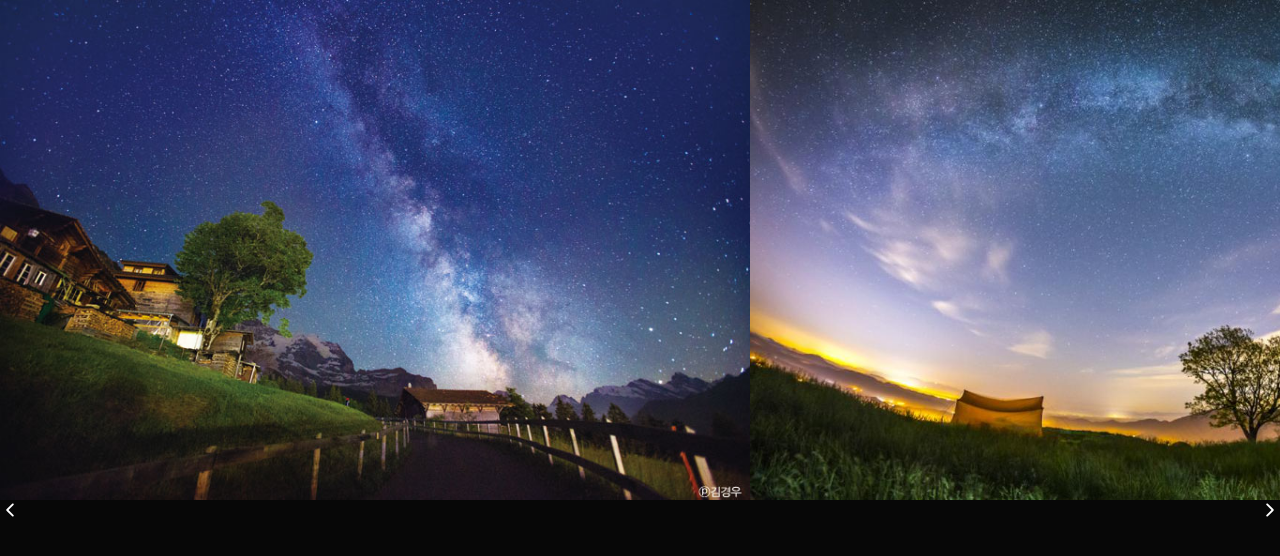
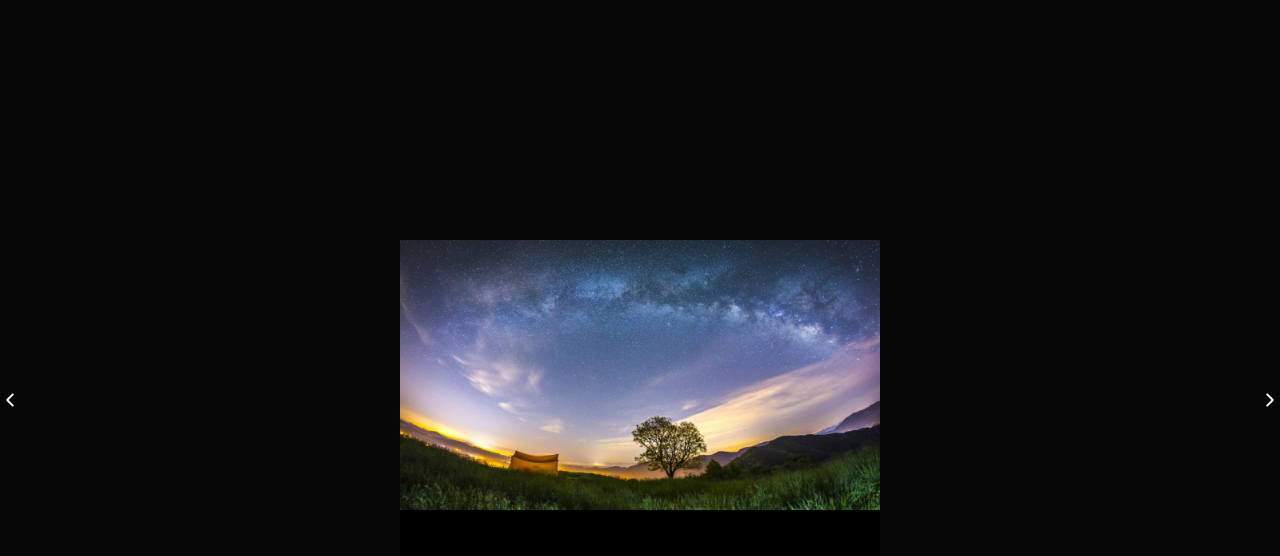
Before and after one commit to kimdongjang/scroll-test-web, a React (Create React App) app: page / in a window 1280 px wide. Shown: the top 556 px of the page. Built offline with nearby package versions, Linux system fonts and the light colour scheme.

Commit message:
image slider update

```diff
--- a/src/imageSlider/ImageSlider.jsx
+++ b/src/imageSlider/ImageSlider.jsx
@@ -10,8 +10,8 @@ const ImageSlider = ({ data }) => {
 
 
   const [style, setStyle] = useState({
-    height: '100%',
-    width: '100%',
+    transform: `translateX(-${currentImgIndex}00%)`,
+    transition: `all 0.4s ease-in-out`,
   });
 
 
@@ -30,23 +30,22 @@ const ImageSlider = ({ data }) => {
     })
 
   }
-  useEffect(() => {
-    if (currentImgIndex === 0) {
-      setCurrentImgIndex(imageList.length - 2);
-      setTimeout(function () {
-        setStyle({
-          transform: `translateX(-${imageList.length - 2}00%)`,
-          transition: '0ms',
-        });
-      }, 2000);
-    }
-
-  }, [])
+  // useEffect(() => {
+  //   if (currentImgIndex === 0) {
+  //     setCurrentImgIndex(imageList.length - 2);
+  //     setTimeout(function () {
+  //       setStyle({
+  //         transform: `translateX(-${imageList.length - 2}00%)`,
+  //         transition: '0ms',
+  //       });
+  //     }, 2000);
+  //   }
+  // }, [])
 
   return (
-    <div className="imageSlideWrap">
-      <div className="imageSliderContainer">
-        <div style={style} className="flex">
+    <div className="imageSlideWrap flex justify-center items-center h-screen">
+      <div className="overflow-hidden max-w-[480px] min-w-[280px] w-full bg-black">
+        <div style={style} className={`flex`}>
           {imageList?.map((image, i) => {
             return (
               // eslint-disable-next-line jsx-a11y/alt-text
--- a/src/imageSlider/imageSlider.css
+++ b/src/imageSlider/imageSlider.css
@@ -1,16 +1,16 @@
 .imageSlideWrap {
   position: relative;
+  width: 100%;
 }
 
 .imageSliderContainer {
   overflow: hidden;
   height: 500px;
-  width: 100%;
 }
 .imageContent {
-  height: auto;
-  width: auto;
-  object-fit: contain;
+  height: 100%;
+  width: 100%;
+  background-size: cover;
 }
 
 .buttonContainer {
```
